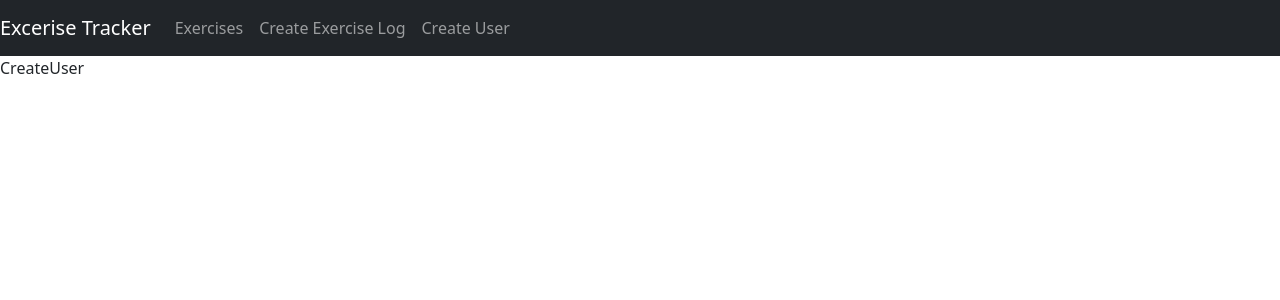
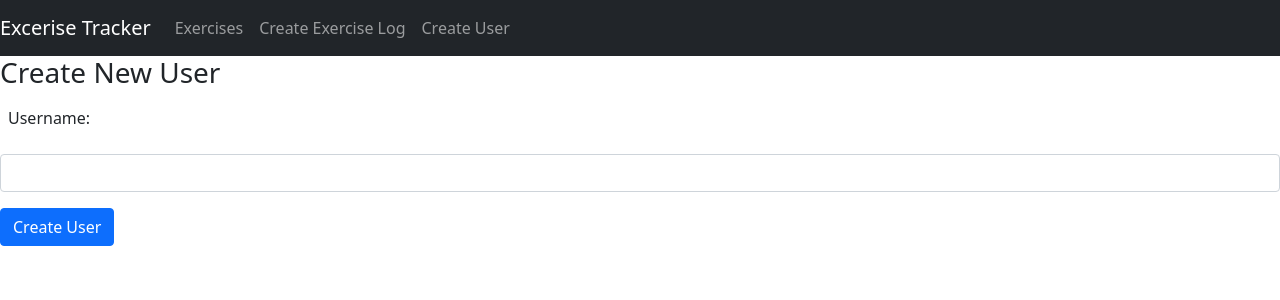
Before and after one commit to karananeja/exercise-tracker, a React (Create React App) app: page /user in a window 1280 px wide. Shown: the top 300 px of the page. Built offline with nearby package versions, Linux system fonts and the light colour scheme; the HTML template or start-up script is replaced by a standard one.

Commit message:
createExercise and createUser component

```diff
--- a/package.json
+++ b/package.json
@@ -6,6 +6,7 @@
     "@testing-library/jest-dom": "^5.16.4",
     "@testing-library/react": "^13.3.0",
     "@testing-library/user-event": "^13.5.0",
+    "axios": "^0.27.2",
     "bootstrap": "^5.1.3",
     "react": "^18.1.0",
     "react-datepicker": "^4.8.0",
--- a/src/components/CreateExercise.js
+++ b/src/components/CreateExercise.js
@@ -1,4 +1,5 @@
-import React, { useEffect, useState } from 'react';
+import axios from 'axios';
+import React, { useState } from 'react';
 import DatePicker from 'react-datepicker';
 import 'react-datepicker/dist/react-datepicker.css';
 
@@ -7,12 +8,6 @@ const CreateExercise = () => {
   const [description, setDescription] = useState('');
   const [duration, setDuration] = useState(0);
   const [date, setDate] = useState(new Date());
-  const [users, setUsers] = useState([]);
-
-  useEffect(() => {
-    setUsers(['test user', 'test user 2', 'test user 3']);
-    setUsername('test user');
-  }, []);
 
   const onChangeUsername = (e) => {
     setUsername(e.target.value);
@@ -40,7 +35,14 @@ const CreateExercise = () => {
       date: date,
     };
 
-    console.log(exercise);
+    axios
+      .post('http://localhost:5000/exercises/add', exercise)
+      .then((res) => console.log(res.data));
+
+    setUsername('');
+    setDescription('');
+    setDuration(0);
+    setDate(new Date());
   };
 
   return (
@@ -49,20 +51,13 @@ const CreateExercise = () => {
       <form onSubmit={onSubmit}>
         <div className='form-group'>
           <label className='p-2'>Username: </label>
-          <select
+          <input
+            type='text'
             required
             className='form-control mt-3 mb-3'
             value={username}
             onChange={(e) => onChangeUsername(e)}
-          >
-            {users.map((user) => {
-              return (
-                <option key={user} value={user}>
-                  {user}
-                </option>
-              );
-            })}
-          </select>
+          ></input>
         </div>
         <div className='form-group'>
           <label className='p-2'>Description: </label>
--- a/src/components/CreateUser.js
+++ b/src/components/CreateUser.js
@@ -1,7 +1,51 @@
-import React from 'react';
+import React, { useState } from 'react';
+import axios from 'axios';
 
 const CreateUser = () => {
-  return <div>CreateUser</div>;
+  const [username, setUsername] = useState('');
+
+  const onChangeUsername = (e) => {
+    setUsername(e.target.value);
+  };
+
+  const onSubmit = (e) => {
+    e.preventDefault();
+
+    const user = {
+      username: username,
+    };
+
+    axios
+      .post('http://localhost:5000/users/add', user)
+      .then((res) => console.log(res.data));
+
+    setUsername('');
+  };
+
+  return (
+    <div>
+      <h3>Create New User</h3>
+      <form onSubmit={onSubmit}>
+        <div className='form-group'>
+          <label className='p-2'>Username: </label>
+          <input
+            type='text'
+            required
+            className='form-control mt-3 mb-3'
+            value={username}
+            onChange={(e) => onChangeUsername(e)}
+          />
+        </div>
+        <div className='form-group'>
+          <input
+            type='submit'
+            value='Create User'
+            className='btn btn-primary'
+          />
+        </div>
+      </form>
+    </div>
+  );
 };
 
 export default CreateUser;
```
Also changed, not shown: 1 other file (tests, documents, lock files or other folders).
